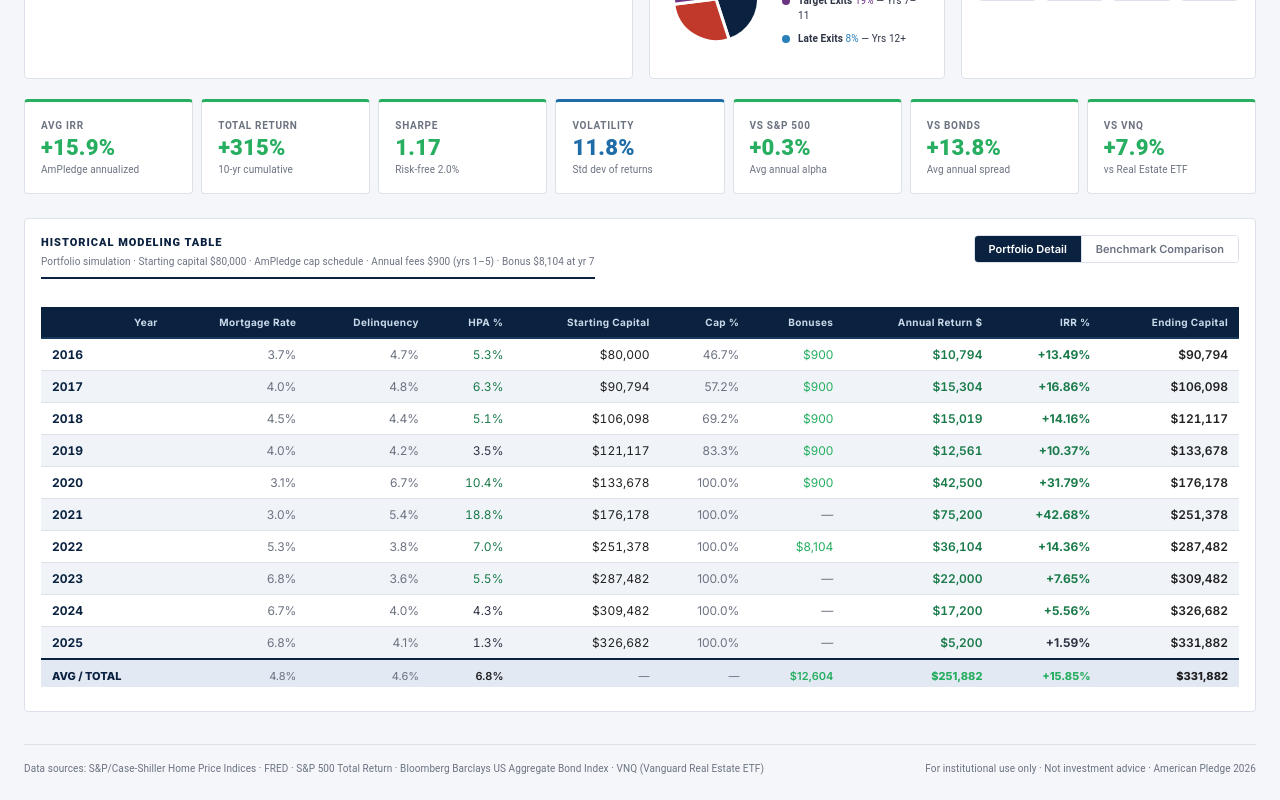
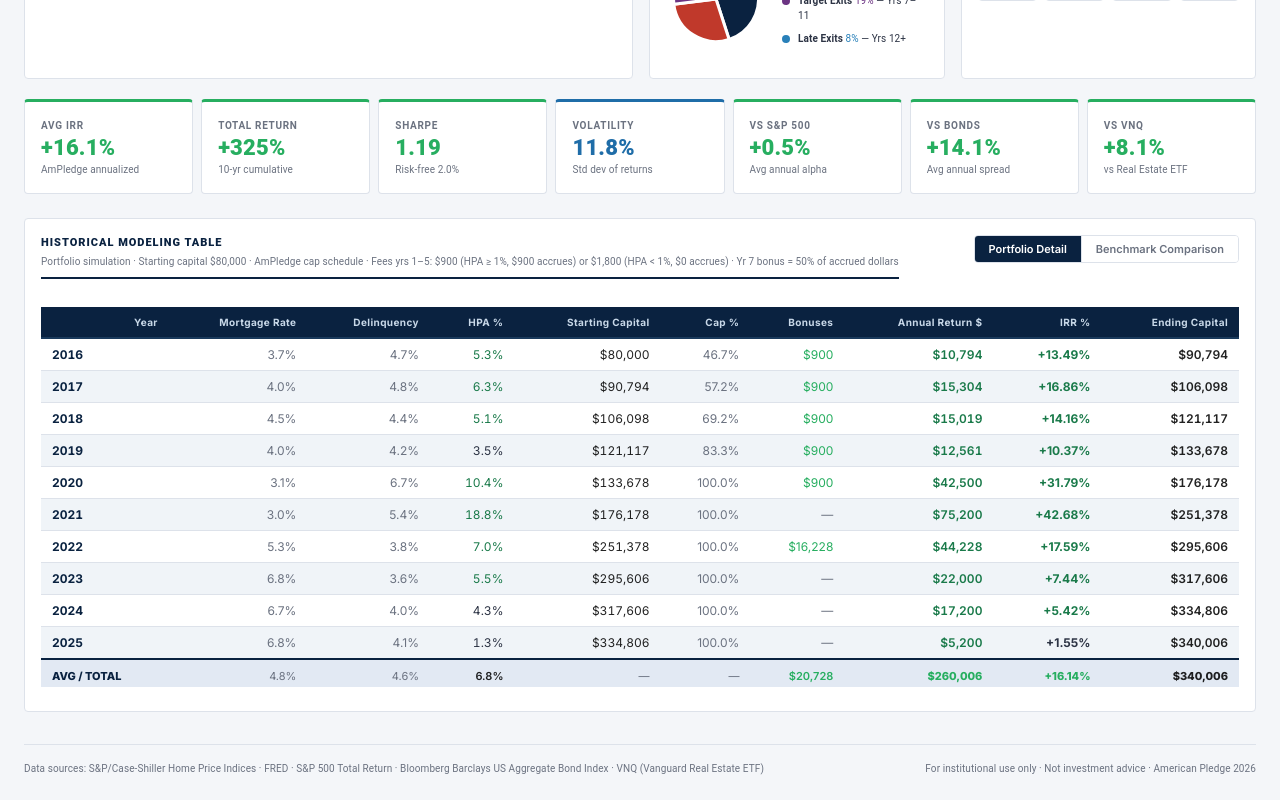
Before and after one commit to samaurisam/ampledge-dashboard, a React (Create React App) app: page / in a window 1280 px wide. Shown: the part 913-1713 px from the top of the page. Built offline with nearby package versions, Linux system fonts and the light colour scheme.

Commit message:
math updates

```diff
--- a/src/App.js
+++ b/src/App.js
@@ -543,8 +543,24 @@ const Dashboard = () => {
 
   // ── Build modeling table (recomputed on every yearRange change) ──
   // Cap schedule is relative to the start year (year 1 = first year in range).
-  // Formula: Annual Return = HOME_VALUE Ã— HPA% Ã— Cap + Fees + Bonuses
+  // Formula: Annual Return = homeValue × HPA% × Cap + Fees + Bonuses
+  // Home value compounds each year: homeValue *= (1 + HPA%)
   // Starting capital compounds: next_start = prev_start + annual_return
+
+  // Pre-compute accrued dollars held back in years 1–5.
+  // Accrued per year = homeValue × HPA × (1 − cap) — appreciation the fund retains.
+  // Year 7 bonus = half of total accrued from years 1–5.
+  let preHomeValue = HOME_VALUE;
+  const yr1to5Accrued = displayYears.slice(0, 5).reduce((sum, yr, i) => {
+    const hpa = yr > 2025 ? projectedHPA : getHPA(yr);
+    if (hpa == null) return sum;
+    const cap = CAP_SCHEDULE[i] ?? 1.0;
+    const accrued = preHomeValue * (hpa / 100) * (1 - cap);
+    preHomeValue *= 1 + hpa / 100;
+    return sum + accrued;
+  }, 0);
+  const yr7Bonus = yr1to5Accrued / 2;
+
   let capital = 80000;
   let spComp = 1.0,
     bndComp = 1.0,
@@ -555,8 +571,8 @@ const Dashboard = () => {
       const hpa = projected ? projectedHPA : getHPA(yr);
       if (hpa == null) return null; // skip years with no HPA data
       const cap = CAP_SCHEDULE[i] ?? 1.0; // relative: i=0 → year 1
-      const fees = i < 5 ? 900 : 0; // years 1–5 of any simulation
-      const bonuses = i === 6 ? 8104 : 0; // year 7 only
+      const fees = i < 5 ? (hpa >= 1 ? 900 : 1800) : 0; // $900 if HPA ≥ 1%, else $1,800
+      const bonuses = i === 6 ? yr7Bonus : 0; // year 7 = half of yrs 1–5 accrued
       const annualReturn = HOME_VALUE * (hpa / 100) * cap + fees + bonuses;
       const irr = (annualReturn / capital) * 100;
       const endingCapital = capital + annualReturn;
@@ -1859,7 +1875,7 @@ const Dashboard = () => {
             >
               <SectionHeader
                 title="Historical Modeling Table"
-                sub="Portfolio simulation · Starting capital $80,000 · AmPledge cap schedule · Annual fees $900 (yrs 1–5) · Bonus $8,104 at yr 7"
+                sub="Portfolio simulation · Starting capital $80,000 · AmPledge cap schedule · Fees yrs 1–5: $900 (HPA ≥ 1%, $900 accrues) or $1,800 (HPA < 1%, $0 accrues) · Yr 7 bonus = 50% of accrued dollars"
               />
               <Box
                 sx={{
```
